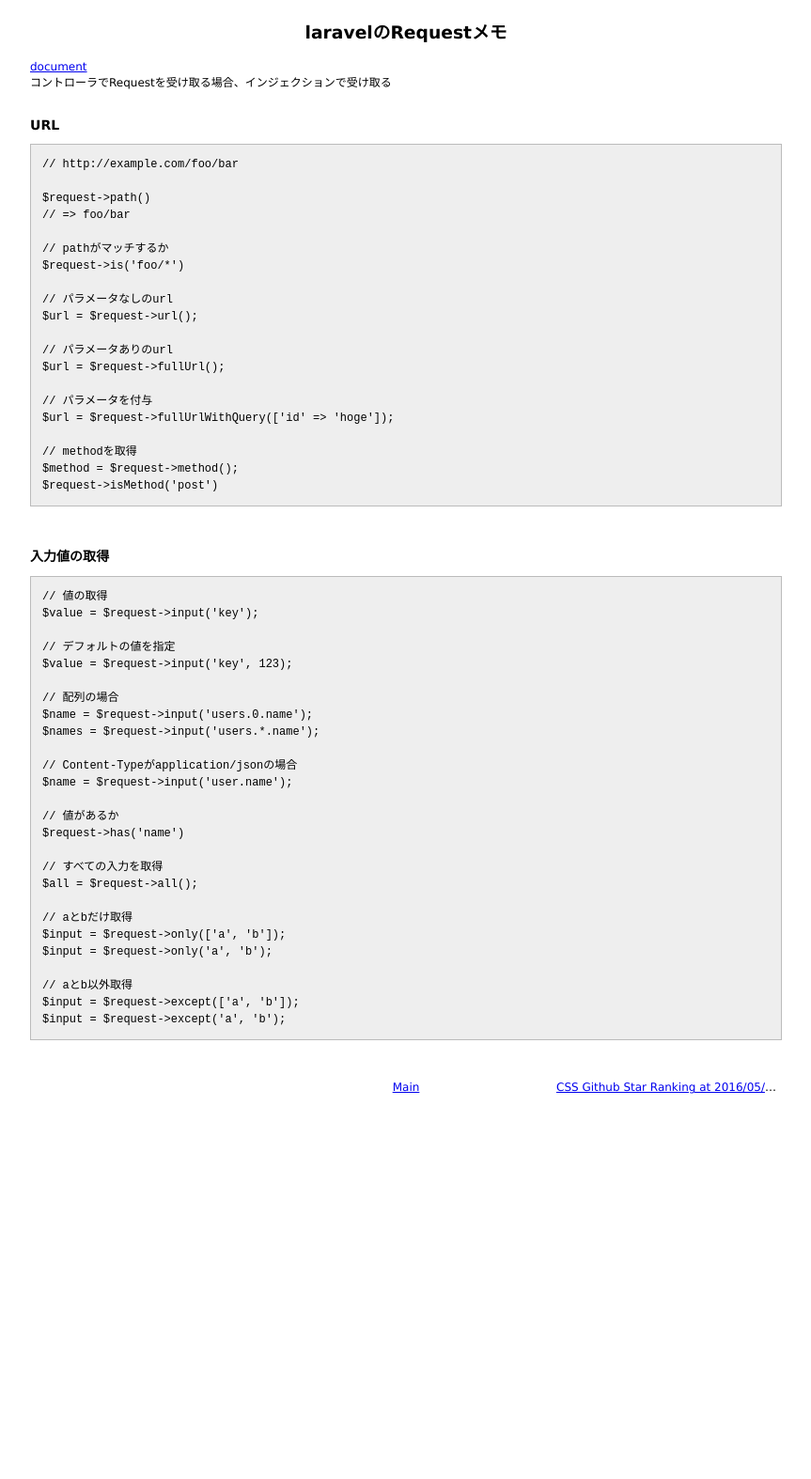
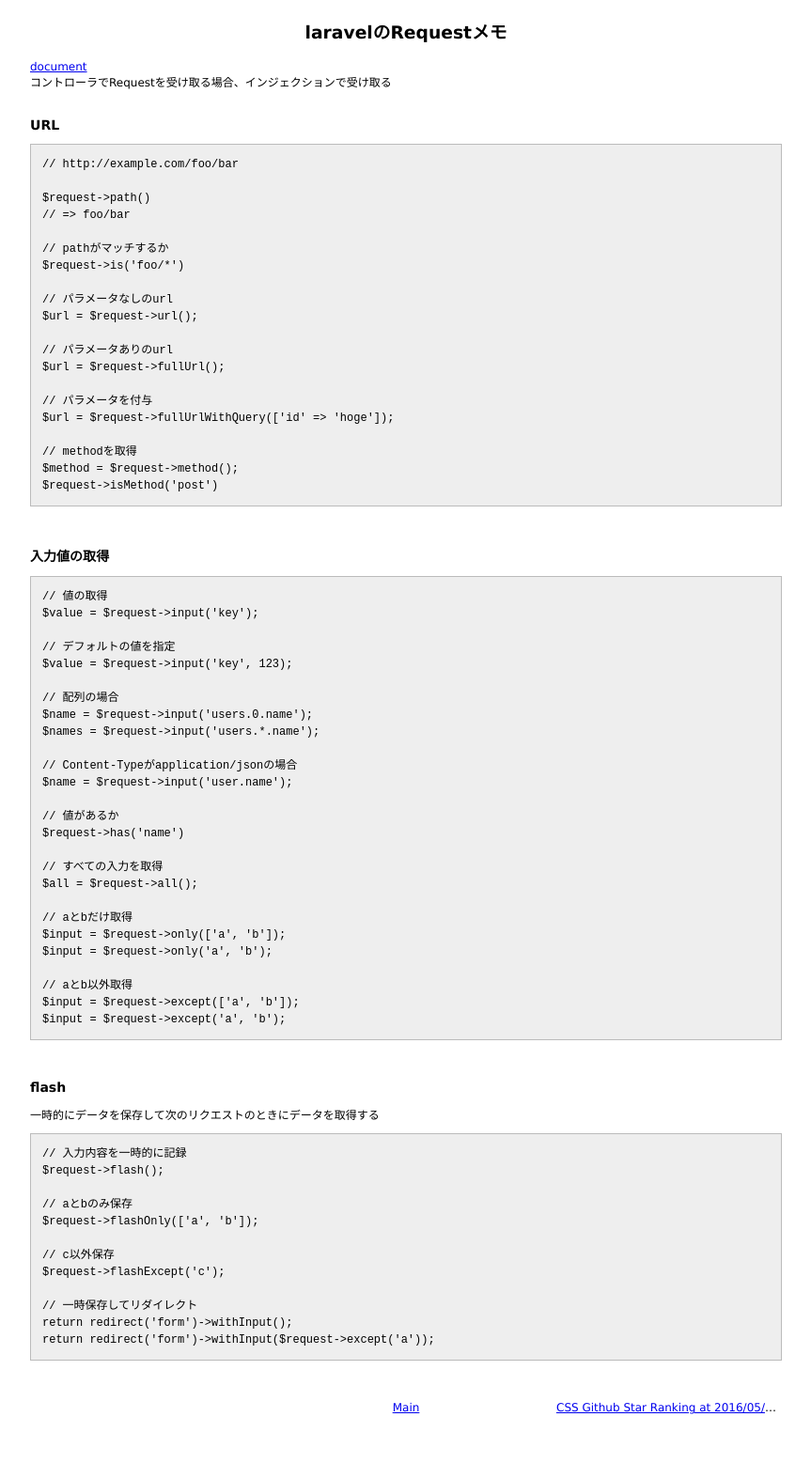
Before and after one commit to 38elements/38elements.github.com, a Jekyll site: the page built from _posts/2016-05-10-laravel-request.md, in a window 1280 px wide. Shown: the whole page at 94% size, without its empty margins (208-1071 px from the left). Built offline with Jekyll 4.4.1, drawn with Linux system fonts in a browser that asks for light colours; before the commit the page ends 1233 px from its top, so only the background shows below that.

Commit message:
Update 2016-05-10-laravel-request.md

````diff
--- a/_posts/2016-05-10-laravel-request.md
+++ b/_posts/2016-05-10-laravel-request.md
@@ -62,3 +62,22 @@ $input = $request->only('a', 'b');
 $input = $request->except(['a', 'b']);
 $input = $request->except('a', 'b');
 ```
+<br>
+
+### flash
+一時的にデータを保存して次のリクエストのときにデータを取得する
+
+```
+// 入力内容を一時的に記録
+$request->flash();
+
+// aとbのみ保存
+$request->flashOnly(['a', 'b']);
+
+// c以外保存
+$request->flashExcept('c');
+
+// 一時保存してリダイレクト
+return redirect('form')->withInput();
+return redirect('form')->withInput($request->except('a'));
+```
````
